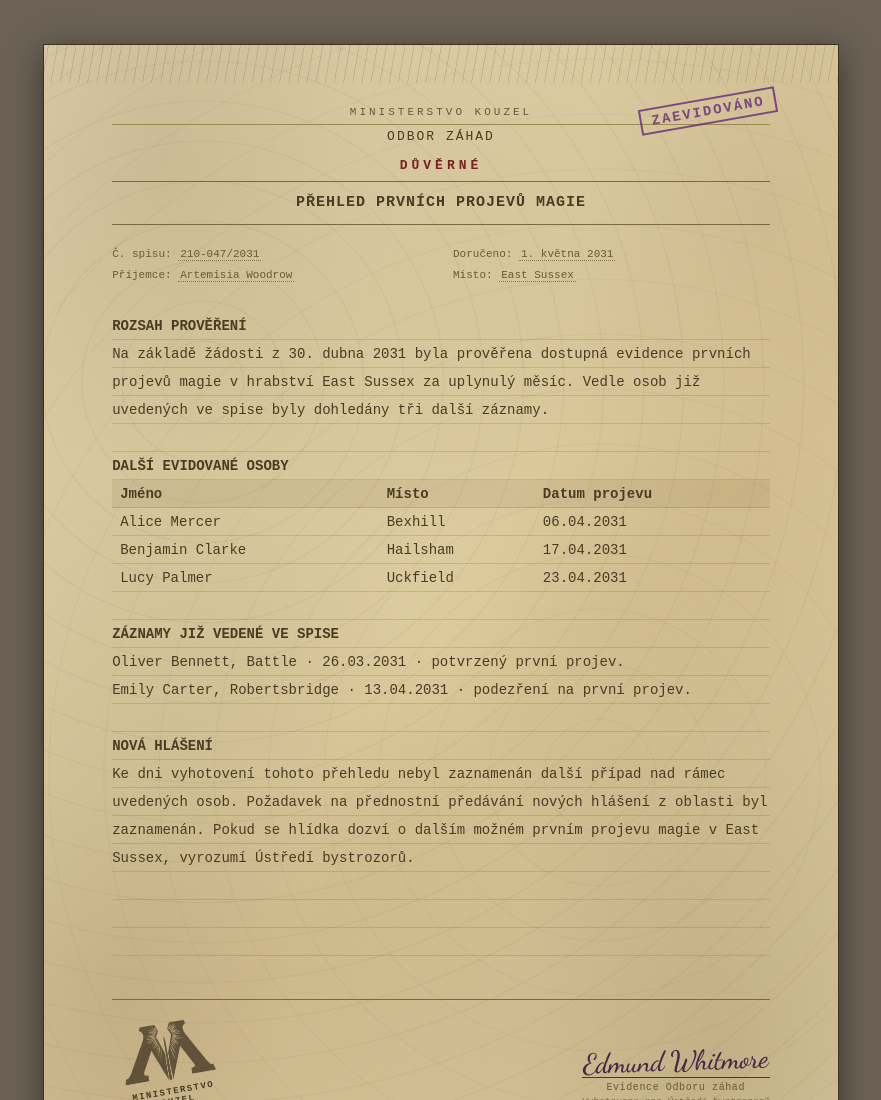
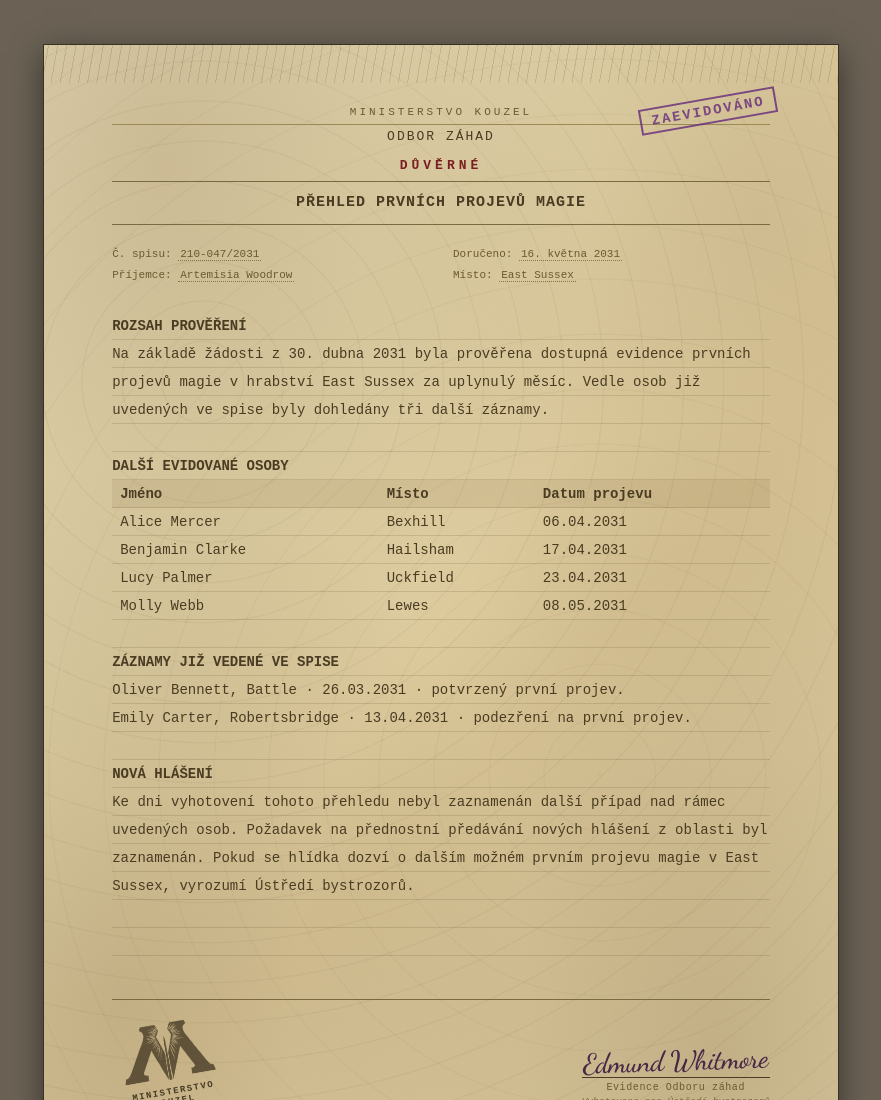
Before and after one commit to Aquaophis/BriefCases, a plain HTML site: page CASE002/EvidencePrvnichProjevu.html in a window 1280 px wide. Shown: the top 1100 px of the page, without its empty margins (199-1080 px from the left). Drawn offline with Linux system fonts and the light colour scheme.

Commit message:
Update delivery date and add new entry for Molly Webb

```diff
--- a/CASE002/EvidencePrvnichProjevu.html
+++ b/CASE002/EvidencePrvnichProjevu.html
@@ -18,7 +18,7 @@
     <h1 class="title-block">PŘEHLED PRVNÍCH PROJEVŮ MAGIE</h1>
     <div class="meta-row">
       <div>Č. spisu: <span class="field">210-047/2031</span></div>
-      <div>Doručeno: <span class="field"><time datetime="2031-05-01T18:00">1. května 2031</time></span></div>
+      <div>Doručeno: <span class="field"><time datetime="2031-05-16T18:00">16. května 2031</time></span></div>
       <div>Příjemce: <span class="field">Artemisia Woodrow</span></div>
       <div>Místo: <span class="field">East Sussex</span></div>
     </div>
@@ -32,7 +32,9 @@
 <thead><tr><th scope="col">Jméno</th><th scope="col">Místo</th><th scope="col">Datum projevu</th></tr></thead>
 <tbody><tr><td>Alice Mercer</td><td>Bexhill</td><td><time datetime="2031-04-06">06.04.2031</time></td></tr>
 <tr><td>Benjamin Clarke</td><td>Hailsham</td><td><time datetime="2031-04-17">17.04.2031</time></td></tr>
-<tr><td>Lucy Palmer</td><td>Uckfield</td><td><time datetime="2031-04-23">23.04.2031</time></td></tr></tbody>
+<tr><td>Lucy Palmer</td><td>Uckfield</td><td><time datetime="2031-04-23">23.04.2031</time></td></tr>
+<tr><td>Molly Webb</td><td>Lewes</td><td><time datetime="2031-04-23">08.05.2031</time></td></tr>
+</tbody>
 </table>
 <h2>ZÁZNAMY JIŽ VEDENÉ VE SPISE</h2>
 <p>Oliver Bennett, Battle · <time datetime="2031-03-26">26.03.2031</time> · potvrzený první projev.<br>Emily Carter, Robertsbridge · <time datetime="2031-04-13">13.04.2031</time> · podezření na první projev.</p>
```
